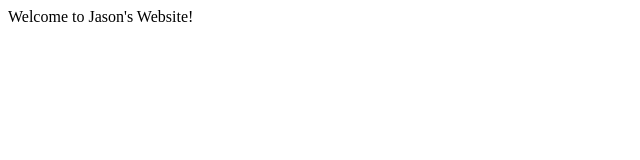
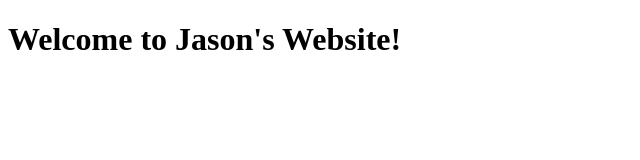
Before and after one commit to JasonMRader/replitHTMLexample, a plain HTML site: page index.html in a window 1280 px wide. Shown: the whole page, without its empty margins (0-640 px from the left). Drawn offline with Linux system fonts and the light colour scheme.

Commit message:
Added H1 tag saying welcome to Jason's Website

```diff
--- a/index.html
+++ b/index.html
@@ -9,7 +9,7 @@
 </head>
 
 <body>
-  Welcome to Jason's Website!
+  <h1>Welcome to Jason's Website!</h1>
   <script src="script.js"></script>
 
  <!--
```
